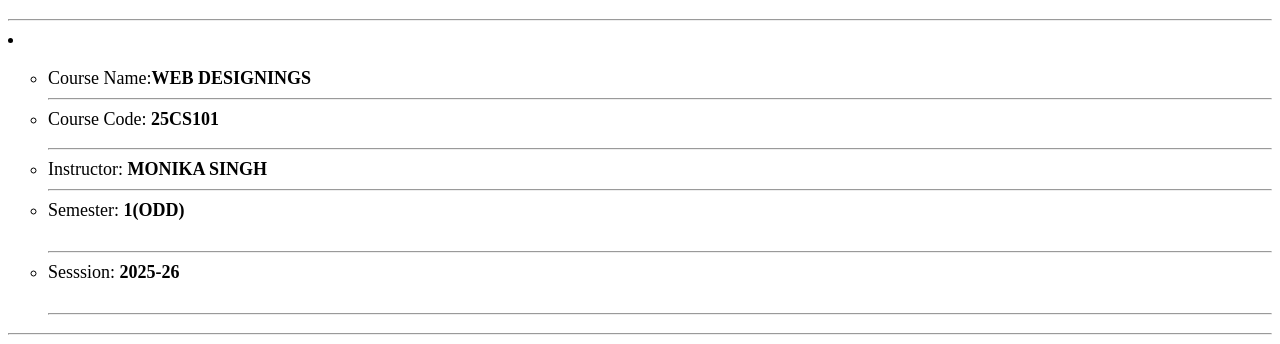
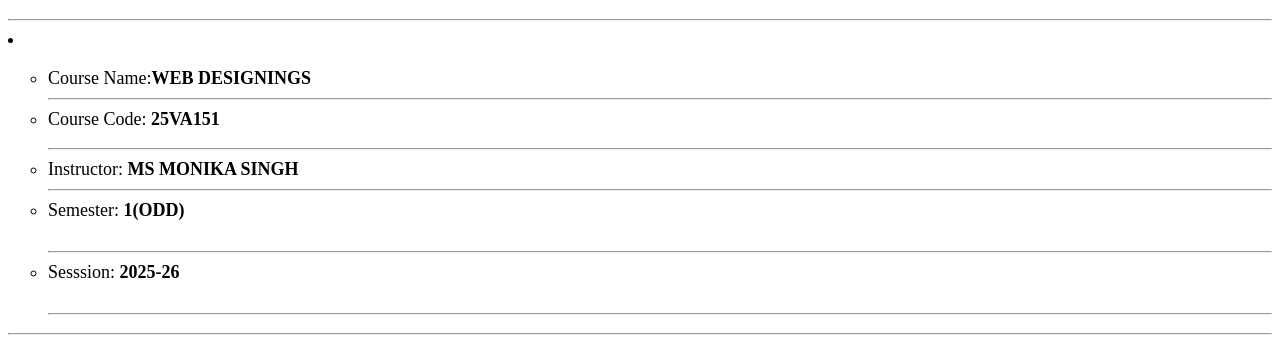
Before and after one commit to kandhwayanushka-hue/CSE-DS--1, a plain HTML site: page coursecurriculum.html in a window 1280 px wide. Shown: the part 61-405 px from the top of the page. Drawn offline with Linux system fonts and the light colour scheme.

Commit message:
Add files via upload

```diff
--- a/coursecurriculum.html
+++ b/coursecurriculum.html
@@ -13,10 +13,10 @@
         <li>
         <ul type="circle"><p><li>Course Name:<b>WEB DESIGNINGS</b><br></li><!--<p> is a semantic tag ,<b> is a non semantic tag,<br> is a non semantic tag-->
             <hr>
-        <li> Course Code: <b>25CS101</b></li>
+        <li> Course Code: <b>25VA151</b></li>
         </p>
         <hr>
-        <p1><li>Instructor: <b>MONIKA SINGH</b><br></li><!--<li>tag is a list tag -->
+        <p1><li>Instructor: <b> MS MONIKA SINGH</b><br></li><!--<li>tag is a list tag -->
             <hr>
            <li>Semester: <b>1(ODD)</b></li><br>
            <hr>
```
